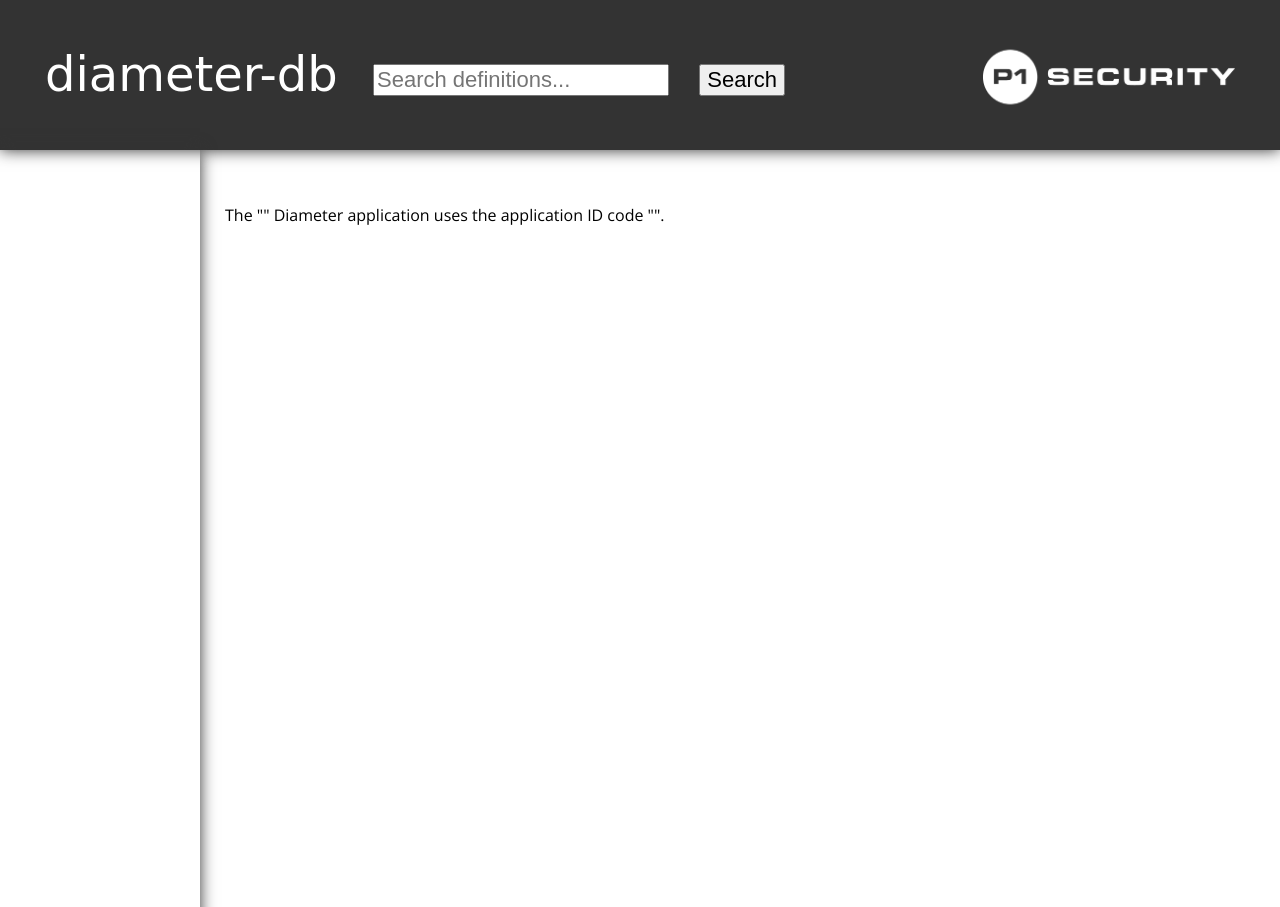
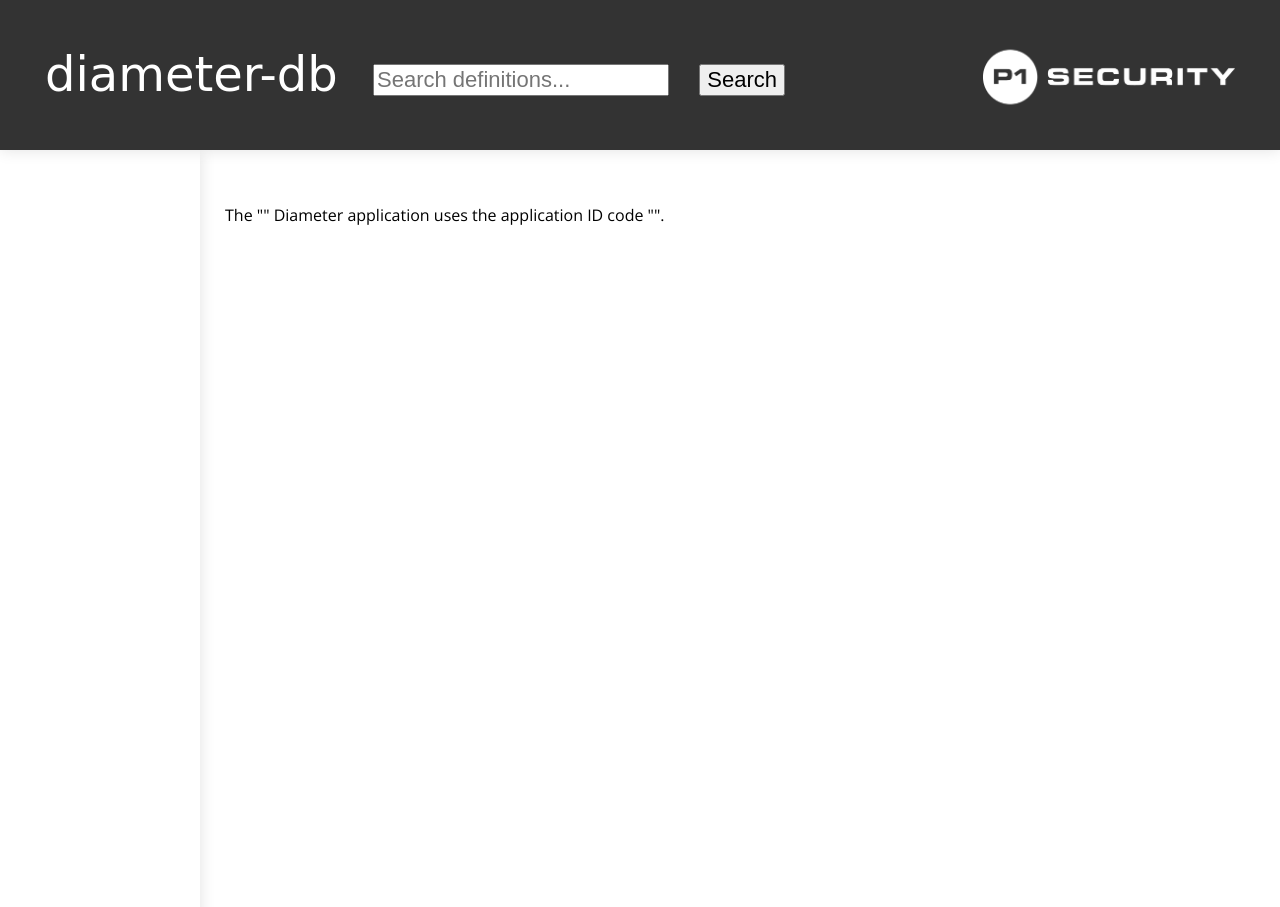
Before and after one commit to P1sec/diameter-db, a Python web app: template src/diameter_db/webapp/templates/application.html in a window 1280 px wide. Run offline with Jinja, Linux system fonts and the light colour scheme; the template is opened without the code that fills it, so the values that code supplies are empty.

Commit message:
Change shadows

```diff
--- a/src/diameter_db/webapp/templates/base.html
+++ b/src/diameter_db/webapp/templates/base.html
@@ -28,10 +28,10 @@
                 padding-bottom: 28px;
                 top: 0;
                 font-size: 48px;
-                box-shadow: 0 0 15px #333;
+                box-shadow: 0 0 15px #e1e1e1;
                 position: fixed;
                 width: calc(100% - 90px);
-                /*  z-index: 1; */
+                z-index: 1;
             }
 
             header a {
@@ -69,7 +69,7 @@
                 overflow-y: auto;
                 top: 150px;
                 height: calc(100% -  150px);
-                box-shadow: 0 0 15px #333;   /* Maybe the tone should be lowered to contrast the header's shadow?   */
+                box-shadow: 0 0 15px #e1e1e1;   /* Maybe the tone should be lowered to contrast the header's shadow?   */
                 padding: 25px;
                 padding-top: 22px;
                 padding-right: 15px;
```
